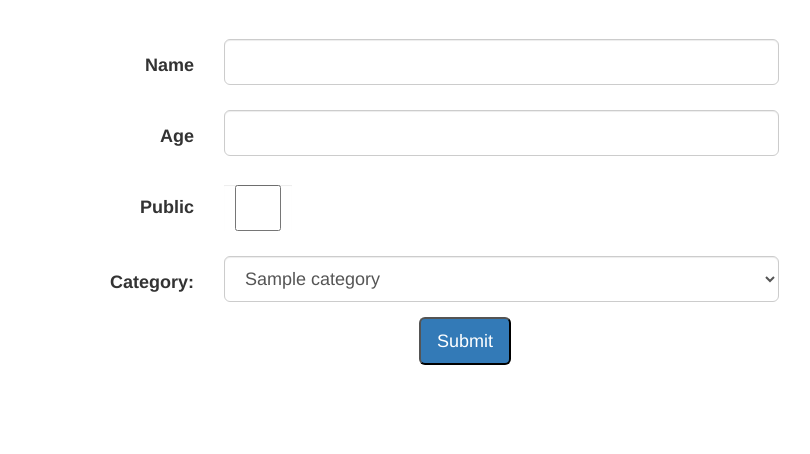
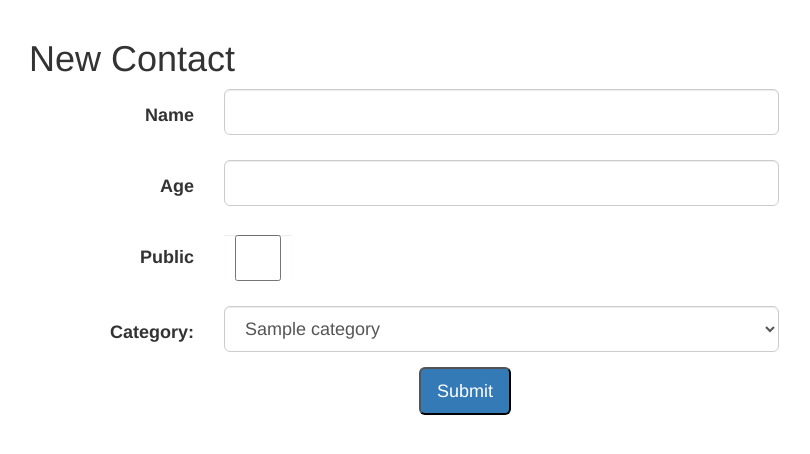
Before and after one commit to benbaka/django_contact_app, a Django app: page /contacts/new in a window 1280 px wide. Shown: the part 51-505 px from the top of the page, without its empty margins (41-851 px from the left). Run offline with Django 3.2, Linux system fonts and the light colour scheme; a user stored in the database is signed in; tables that the repository leaves empty hold one stand-in row (values such as "Sample post"); some libraries are stand-ins or nearby versions.

Commit message:
Ben: add appropriate title to pages

```diff
--- a/contacts/templates/contacts/new_contact_form.html
+++ b/contacts/templates/contacts/new_contact_form.html
@@ -21,5 +21,5 @@
         </div>
     {% endif %}
 
-    {% include "contacts/contact_form.html" with form=form categories=categories %}
+    {% include "contacts/contact_form.html" with form=form categories=categories title=title %}
 {% endblock %}
--- a/contacts/views/contact_views.py
+++ b/contacts/views/contact_views.py
@@ -27,7 +27,9 @@ def new(request):
         form = ContactForm(current_user=current_user)
         user_profile = request.user.userprofile_set.filter()[0]
         form_categories = Category.objects.filter(owner=user_profile)
-        return render(request, 'contacts/new_contact_form.html', {'form':form,'categories':form_categories})
+        return render(request, 'contacts/new_contact_form.html', {'form':form,
+                                                                  'title':"New Contact",
+                                                                  'categories':form_categories})
     else:
         form = ContactForm(data=request.POST, current_user=request.user)
 
@@ -46,10 +48,12 @@ def new(request):
             except:
                 messages.add_message(request, messages.ERROR, "Contact creation unsuccessful" )
                 return render(request, 'contacts/new_contact_form.html', {'form':form,
+                                                                          'title':"New Contact",
                                                                           'categories': form_categories})
         else:
             messages.add_message(request, messages.ERROR, "Contact creation unsuccessful" )
             return render(request, 'contacts/new_contact_form.html', {'form':form,
+                                                                      'title':"New Contact",
                                                                       'categories': form_categories})
 
 @login_required(login_url="/admin/login")
@@ -92,6 +96,7 @@ def edit(request, id):
             messages.add_message(request, messages.ERROR, "Contact editing unsuccessful" )
             return render(request, 'contacts/edit_contact_form.html', {'form':edit_contact_form,
                                                                        'contact':contact,
+                                                                       'title':"Edit Contact",
                                                                        'categories':categories})
 
 @login_required(login_url="/admin/login")
```
